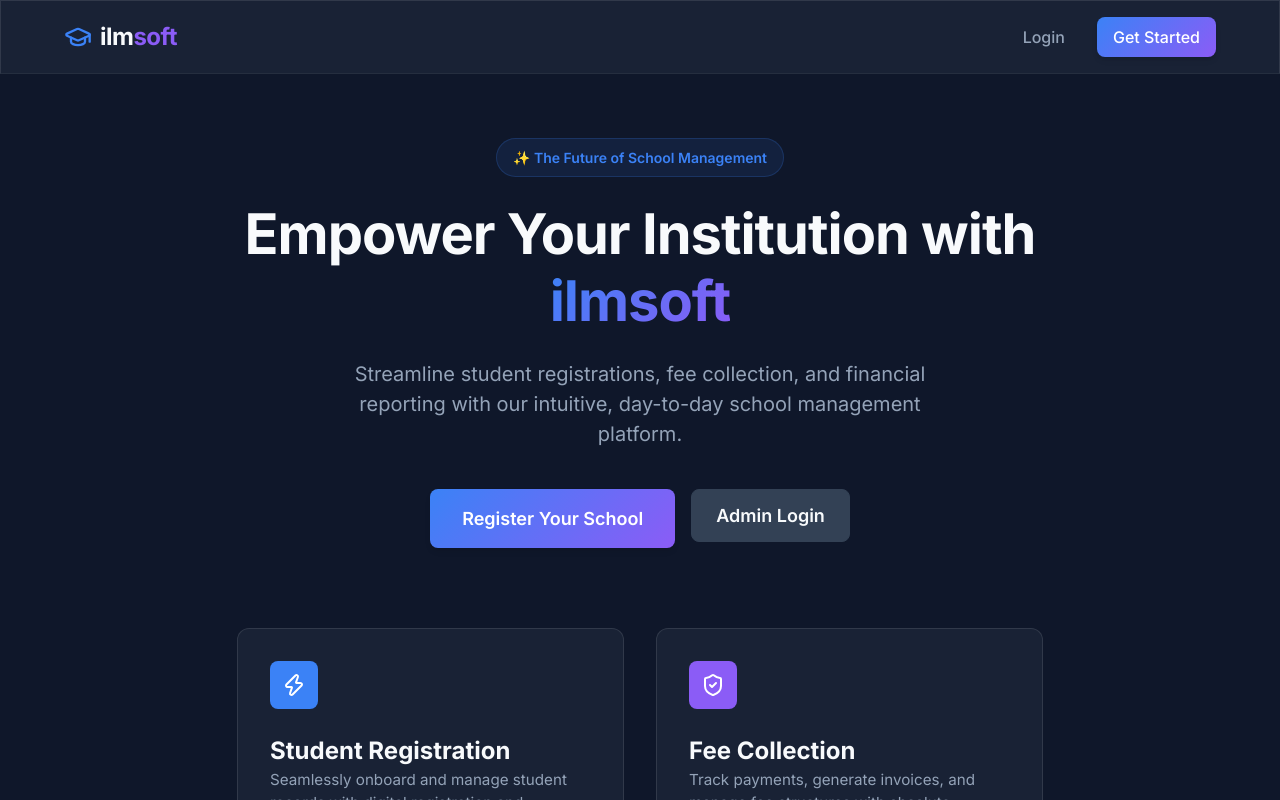
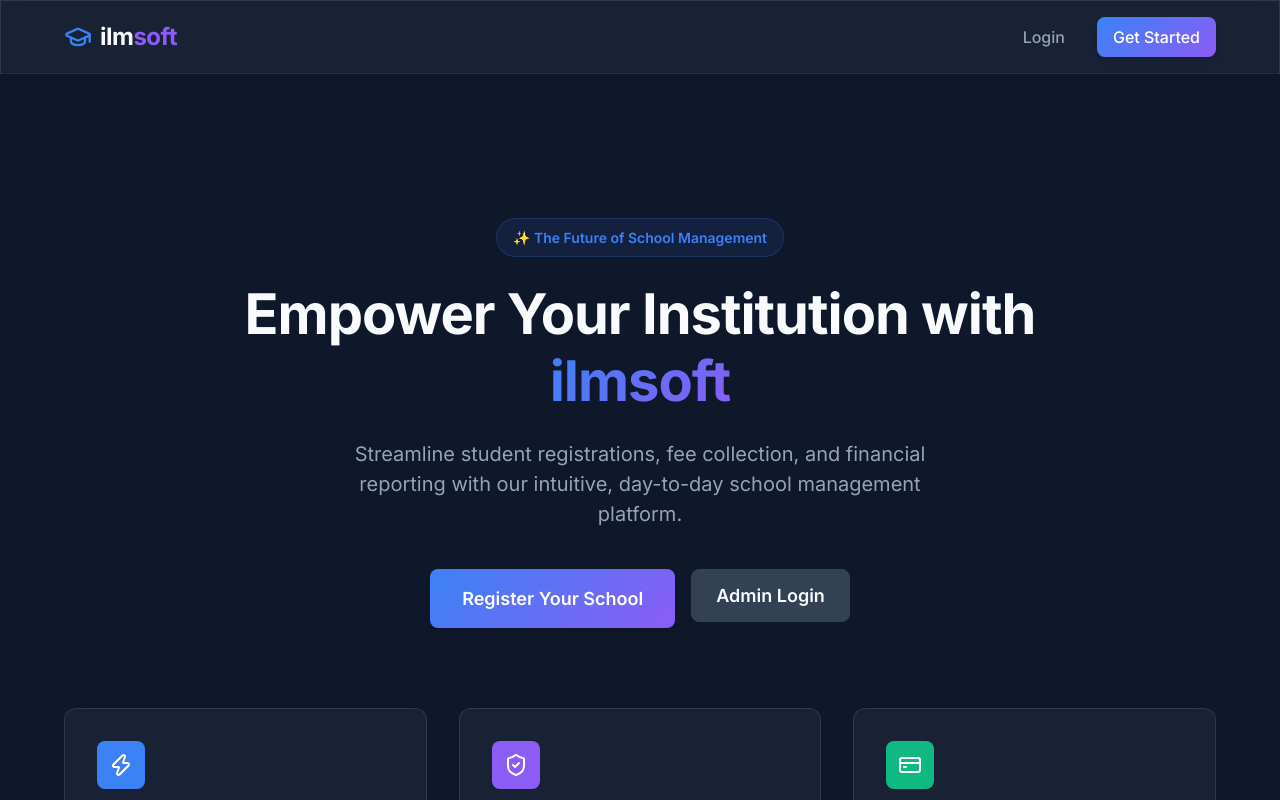
Before and after one commit to shieldspprt/babulilmsoft, a React (Vite) app: page / in a window 1280 px wide. Shown: the top 800 px of the page. Built offline with nearby package versions, Linux system fonts and the light colour scheme; no server answers.

Commit message:
fix: hide navbar on admin route to prevent double header

```diff
--- a/src/App.css
+++ b/src/App.css
@@ -1,12 +1,17 @@
 .app-layout {
+  min-height: 100vh;
   display: flex;
   flex-direction: column;
-  min-height: 100vh;
-  width: 100%;
 }
 
 .main-content {
   flex: 1;
-  display: flex;
-  flex-direction: column;
+  padding-top: 80px; /* Space for fixed navbar */
 }
+
+/* Admin page takes full width without navbar spacing */
+.main-content.admin-page {
+  padding-top: 0;
+  padding: 0;
+  max-width: 100%;
+}
--- a/src/App.tsx
+++ b/src/App.tsx
@@ -1,5 +1,5 @@
 import React from 'react';
-import { BrowserRouter as Router, Routes, Route, Navigate } from 'react-router-dom';
+import { BrowserRouter as Router, Routes, Route, Navigate, useLocation } from 'react-router-dom';
 import { AuthProvider, useAuth } from './contexts/AuthContext';
 import { Navbar } from './components/layout/Navbar';
 import { Home } from './pages/Home';
@@ -24,13 +24,15 @@ const ProtectedRoute = ({ children }: { children: React.ReactNode }) => {
   return <>{children}</>;
 };
 
-function App() {
+// App content with location-based navbar
+function AppContent() {
+  const location = useLocation();
+  const isAdminRoute = location.pathname.startsWith('/admin');
+
   return (
-    <AuthProvider>
-      <Router>
     <div className="app-layout">
-          <Navbar />
-          <main className="main-content">
+      {!isAdminRoute && <Navbar />}
+      <main className={`main-content ${isAdminRoute ? 'admin-page' : ''}`}>
         <Routes>
           <Route path="/" element={<Home />} />
           <Route path="/login" element={<Login />} />
@@ -54,6 +56,14 @@ function App() {
         </Routes>
       </main>
     </div>
+  );
+}
+
+function App() {
+  return (
+    <AuthProvider>
+      <Router>
+        <AppContent />
       </Router>
     </AuthProvider>
   );
```
Lines whose indentation alone changed are shown as unchanged.
